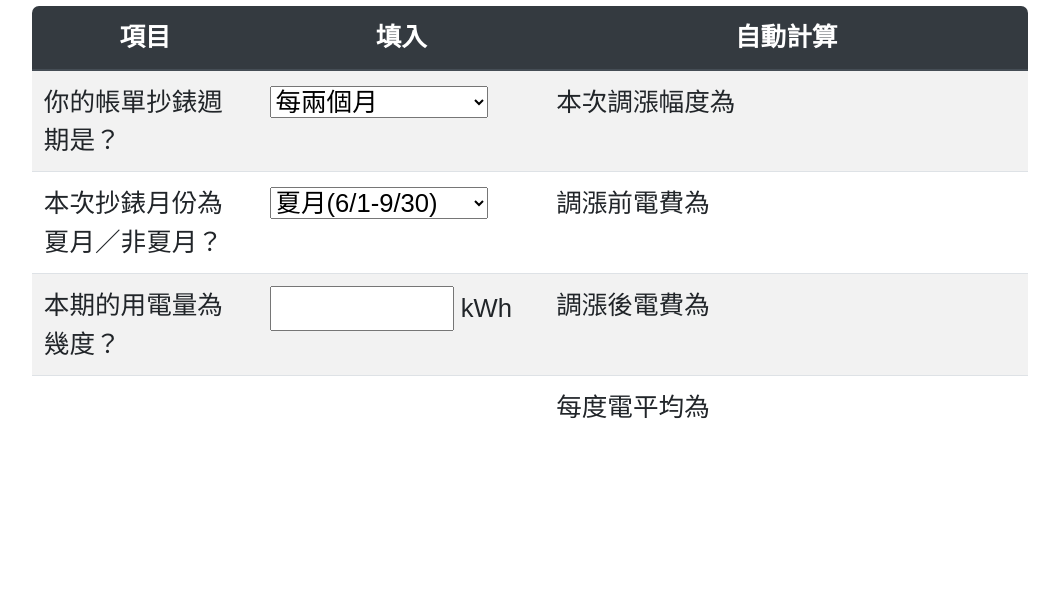
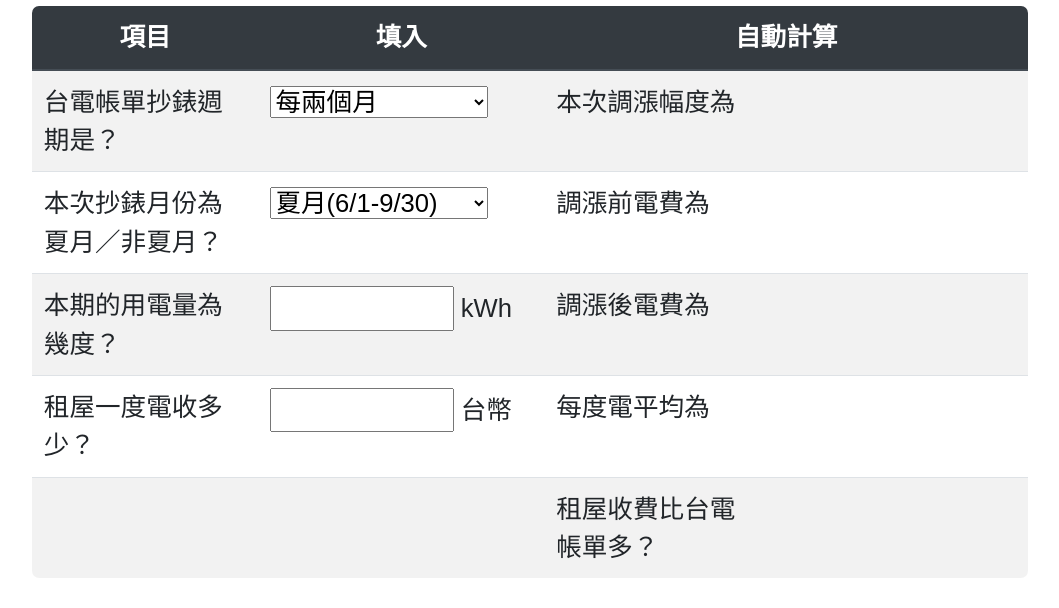
Before and after one commit to Huiicat/Huiicat.github.io, a plain HTML site: page index.html in a window 1280 px wide. Shown: the part 758-1366 px from the top of the page, without its empty margins (110-1169 px from the left). Before the commit the page ends 1226 px from the top, so only its background shows below. Drawn offline with nearby package versions, Linux system fonts and the light colour scheme.

Commit message:
Update index.html

```diff
--- a/index.html
+++ b/index.html
@@ -145,7 +145,7 @@
         </tr>
         </thead>
         <tr>
-            <td class="box_style">你的帳單抄錶週期是？</td>
+            <td class="box_style">台電帳單抄錶週期是？</td>
             <td class="box_style">
                 <select class="enter_width" id="billingCycle">
                     <option value="每月">每月</option>
@@ -174,10 +174,16 @@
             <td class="enter_width" id="billAfter"></td>
         </tr>
         <tr>
+            <td class="box_style">租屋一度電收多少？</td>
+            <td class="box_style"><input class="input" type="number" id="landPrice" min="0"> 台幣</td>
+            <td class="box_style">每度電平均為</td>
+            <td class="enter_width" id="averagePrice"></td>
+        </tr>
+        <tr>
             <td class="box_style"></td>
             <td class="box_style"></td>
-            <td class="box_style">每度電平均為</td>
-            <td class="box_style" id="averagePrice"></td>
+            <td class="box_style">租屋收費比台電帳單多？</td>
+            <td class="box_style" id="diffPrice"></td>
         </tr>
     </table>
 </div>
```
